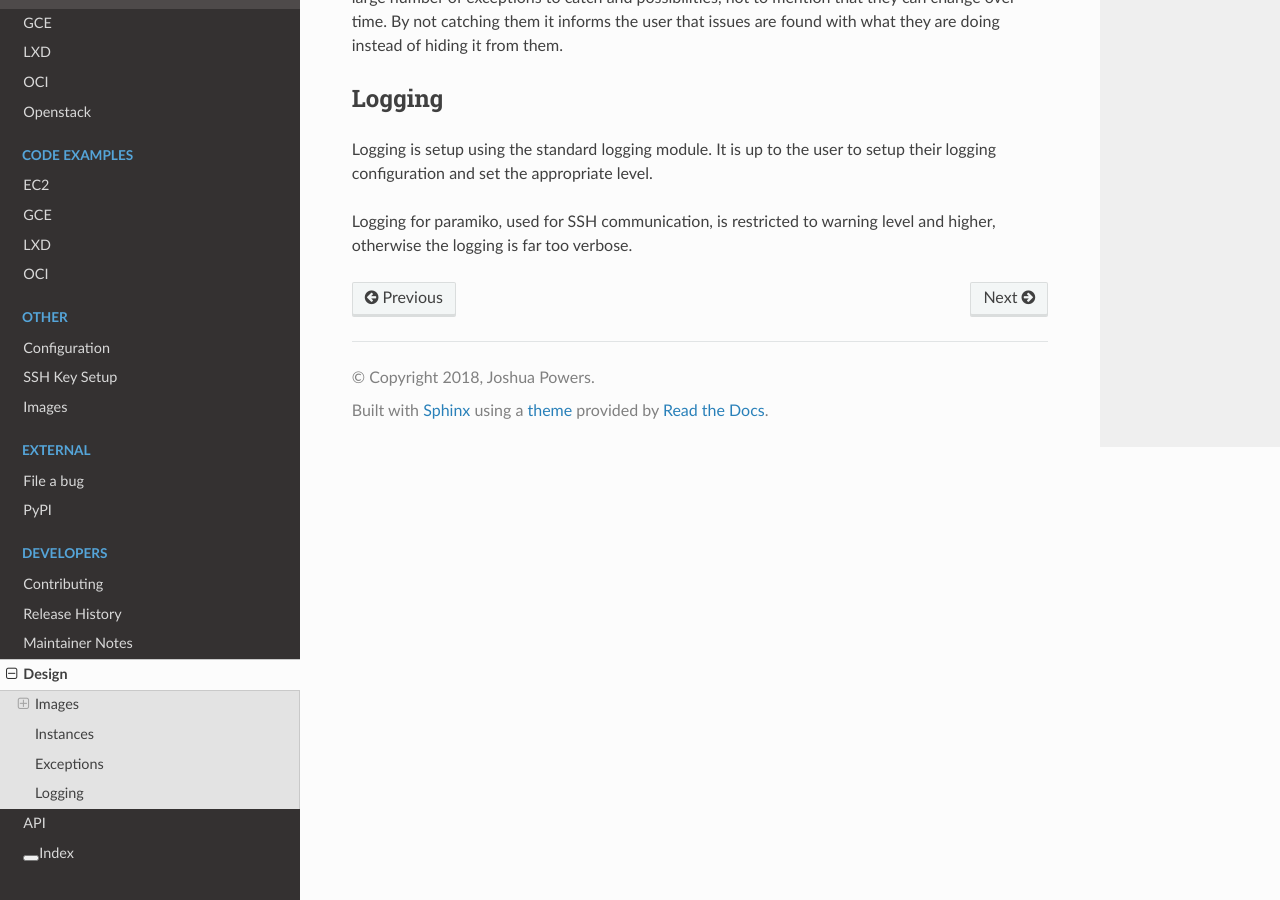
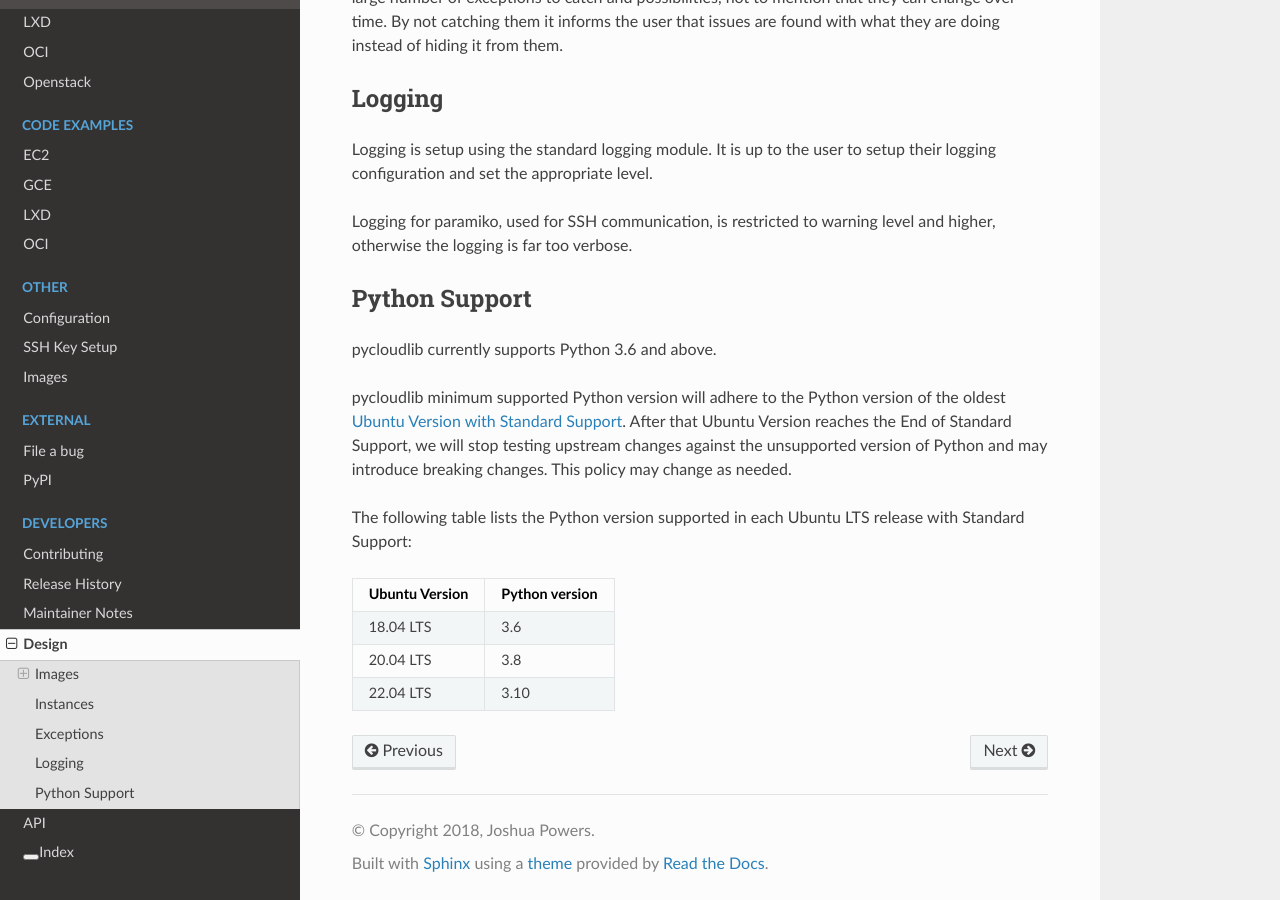
Before and after one commit to canonical/pycloudlib, a Sphinx documentation site: the page built from docs/design.rst, in a window 1280 px wide and 900 px high, scrolled down 920 px. Built offline with Sphinx 7.4.7 and the Read the Docs theme 2.0.0, drawn with Linux system fonts in a browser that asks for light colours; pages that are not in the unit, such as notebooks, are missing from menus.

Commit message:
doc: add explanation about python support

```diff
--- a/docs/design.md
+++ b/docs/design.rst
@@ -1,16 +1,20 @@
-# Design
+Design
+******
 
 The following outlines some key points from the design of the library:
 
-## Images
+Images
+======
 
 Instances are expected to use the latest daily image, unless another image is specifically requested.
 
-### cloud-init
+cloud-init
+----------
 
 The images are expected to have cloud-init in them to properly start. When an instance is started or during launch, the instance is checked for the boot complete file that cloud-init produces.
 
-## Instances
+Instances
+=========
 
 Instances shall use consistent operation schema across the clouds. For example:
 
@@ -26,12 +30,35 @@ In addition interactions with the instance are covered by a standard set of comm
 * push_file
 * console_log
 
-## Exceptions
+Exceptions
+==========
 
 All exceptions from underlying libraries are passed directly through for the end-user. There are a large number of exceptions to catch and possibilities, not to mention that they can change over time. By not catching them it informs the user that issues are found with what they are doing instead of hiding it from them.
 
-## Logging
+Logging
+=======
 
 Logging is setup using the standard logging module. It is up to the user to setup their logging configuration and set the appropriate level.
 
 Logging for paramiko, used for SSH communication, is restricted to warning level and higher, otherwise the logging is far too verbose.
+
+Python Support
+==============
+
+pycloudlib currently supports Python 3.6 and above.
+
+pycloudlib minimum supported Python version will adhere to the Python version of the oldest
+`Ubuntu Version with Standard Support <https://wiki.ubuntu.com/Releases>`_.
+After that Ubuntu Version reaches the End of Standard Support, we will stop testing upstream
+changes against the unsupported version of Python and may introduce breaking changes.
+This policy may change as needed.
+
+The following table lists the Python version supported in each Ubuntu LTS release with Standard Support:
+
+============== ==============
+Ubuntu Version Python version
+============== ==============
+18.04 LTS      3.6
+20.04 LTS      3.8
+22.04 LTS      3.10
+============== ==============
--- a/setup.py
+++ b/setup.py
@@ -50,7 +50,7 @@ setup(
     url="https://launchpad.net/pycloudlib",
     license="GNU General Public License v3 (GPLv3)",
     packages=find_packages(),
-    python_requires=">=3.4",
+    python_requires=">=3.6",
     install_requires=INSTALL_REQUIRES,
     zip_safe=True,
     classifiers=[
```
